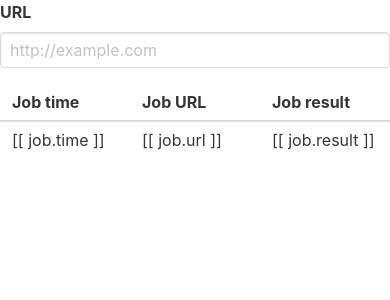
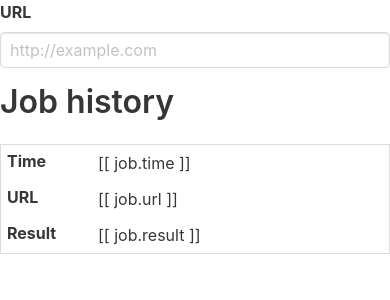
Before and after one commit to thatsokay/coding-challenge, a Django app: template frontend/templates/frontend/index.html in a window 390 px wide. Shown: the top 300 px of the page. Run offline with Django 3.2, Linux system fonts and the light colour scheme; the template is opened without the code that fills it, so the values that code supplies are empty.

Commit message:
Styled table for responsiveness

```diff
--- a/frontend/static/frontend/index.css
+++ b/frontend/static/frontend/index.css
@@ -1,9 +1,48 @@
-table.table {
+.table {
     table-layout: fixed;
 }
 
-td.result {
+.table thead tr th:nth-of-type(1) { width: 20% }
+.table thead tr th:nth-of-type(2) { width: 40% }
+.table thead tr th:nth-of-type(3) { width: 40% }
+
+.table td {
     white-space: nowrap;
     overflow: hidden;
     text-overflow: ellipsis;
 }
+
+@media
+only screen and (max-width: 760px),
+(min-device-width: 768px) and (max-device-width: 1024px)  {
+
+    table, thead, tbody, th, td, tr {
+        display: block;
+    }
+
+    thead tr {
+        display: none;
+	  }
+
+	  .table tr { border: 1px solid #dbdbdb; }
+
+	  .table td {
+		    border: none;
+		    position: relative;
+		    padding-left: 25%;
+	  }
+
+	  .table td:before {
+		    position: absolute;
+		    top: 6px;
+		    left: 6px;
+		    width: 45%;
+		    padding-right: 10px;
+		    white-space: nowrap;
+	  }
+
+    .table td:nth-of-type(1):before { content: "Time"; font-weight: bold }
+	  .table td:nth-of-type(2):before { content: "URL"; font-weight: bold }
+	  .table td:nth-of-type(3):before { content: "Result"; font-weight: bold }
+
+}
--- a/frontend/templates/frontend/index.html
+++ b/frontend/templates/frontend/index.html
@@ -26,19 +26,20 @@
                     </div>
                 </div>
             </form>
+            <h3 class="title is-3">Job history</h3>
             <table class="table is-hoverable is-fullwidth">
                 <thead>
                     <tr>
-                        <th>Job time</th>
-                        <th>Job URL</th>
-                        <th>Job result</th>
+                        <th>Time</th>
+                        <th>URL</th>
+                        <th>Result</th>
                     </tr>
                 </thead>
                 <tbody>
                     <tr v-for="job in jobs">
                         <td>[[ job.time ]]</td>
                         <td>[[ job.url ]]</td>
-                        <td class="result">[[ job.result ]]</td>
+                        <td>[[ job.result ]]</td>
                     </tr>
                 </tbody>
             </table>
```
